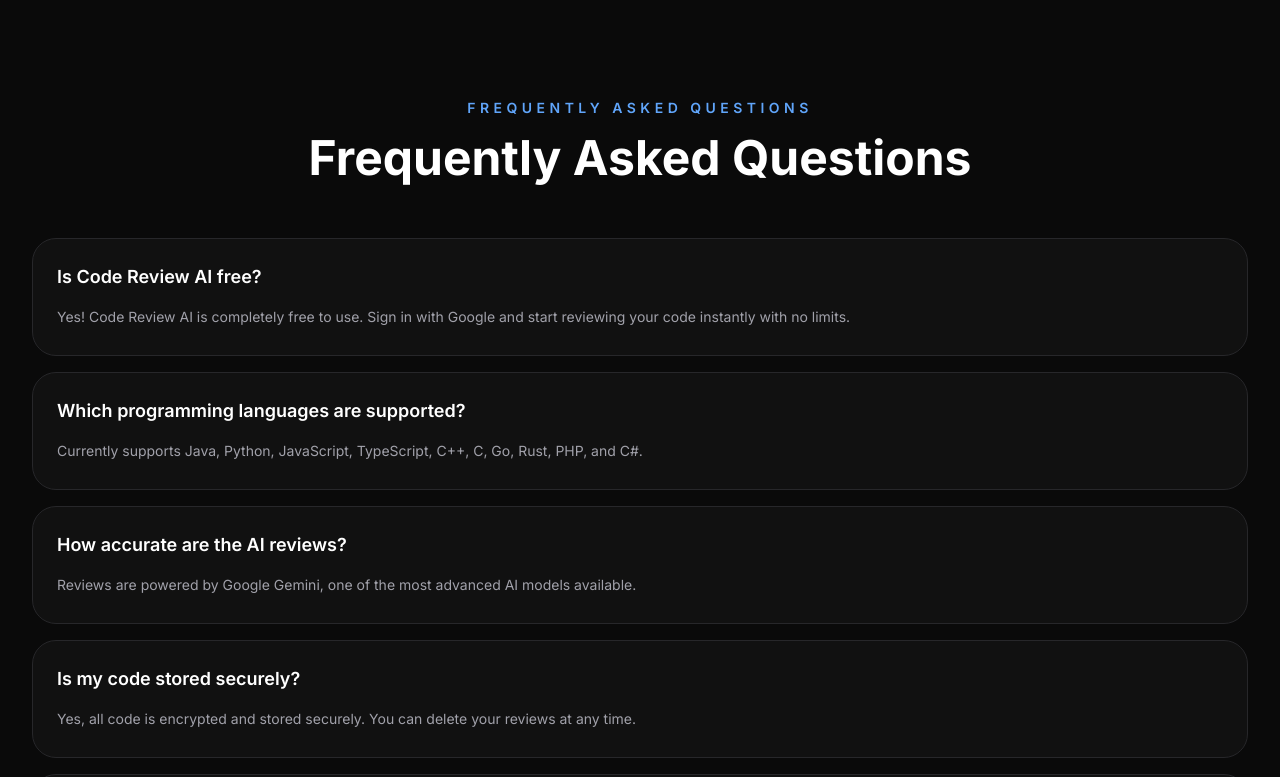
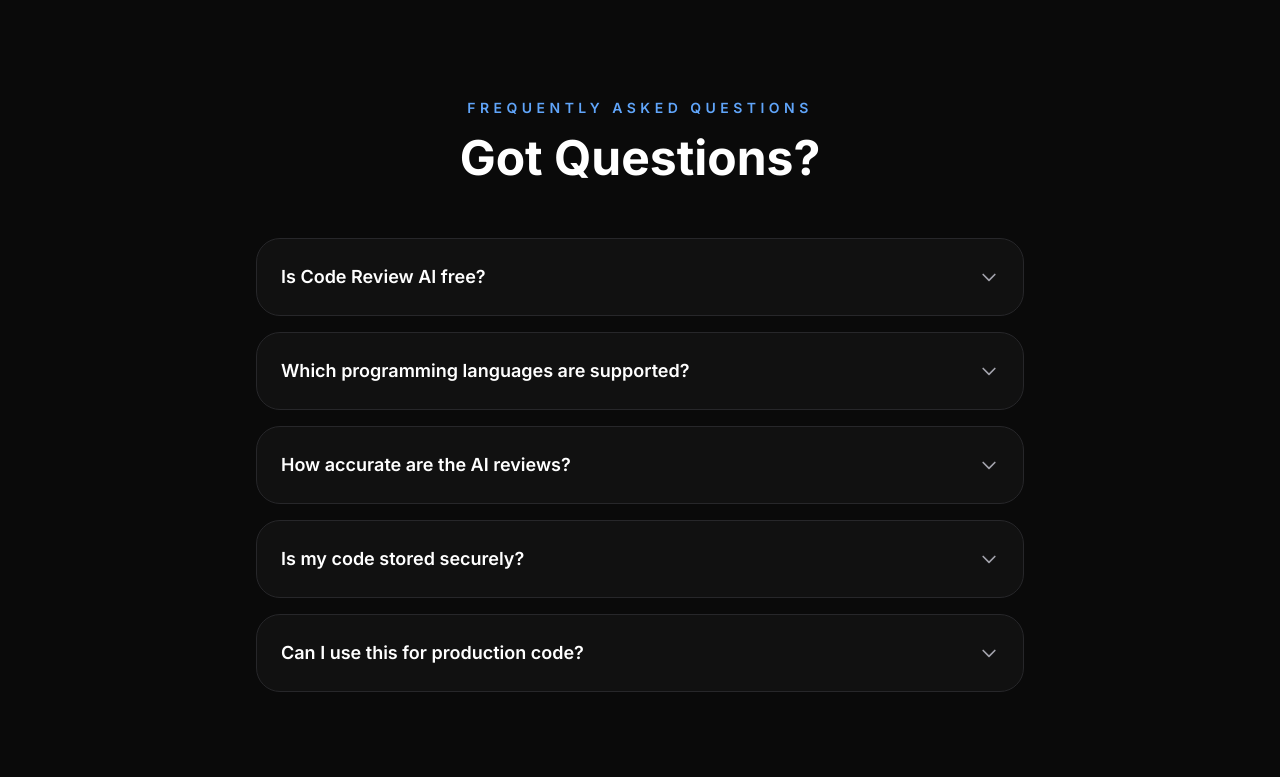
Before and after one commit to Chakshita2123/Code-Review-AI, a Next.js app: page / in a window 1280 px wide. Shown: the part 4720-5497 px from the top of the page. Built offline with nearby package versions, Linux system fonts and the light colour scheme; no server answers.

Commit message:
fix: audit fixes - remove debug logs, fix TypeScript types, FAQ accordion, MongoDB indexes

```diff
--- a/app/(dashboard)/dashboard/page.tsx
+++ b/app/(dashboard)/dashboard/page.tsx
@@ -31,6 +31,14 @@
   overallScore: number;
   bugsFound: number;
   finalVerdict: string;
+  isFavorited: boolean;
+  createdAt: string;
+};
+
+type RawReviewFromApi = {
+  _id: string;
+  language: string;
+  report: { overallScore: number; bugsFound: number; finalVerdict: string };
   isFavorited: boolean;
   createdAt: string;
 };
@@ -79,7 +87,7 @@
 }
 
 export default function DashboardPage() {
-  const { data: session } = useSession();
+  const { data: session, status } = useSession();
   const firstName = session?.user?.name?.split(' ')[0] ?? 'there';
 
   const [stats, setStats] = useState<StatData | null>(null);
@@ -91,11 +99,14 @@
   const [lastUpdated, setLastUpdated] = useState(new Date());
 
   const fetchDashboardData = useCallback(async () => {
+    if (status !== 'authenticated') return;
     try {
       const [sRes, hRes] = await Promise.all([
         fetch('/api/stats'),
         fetch('/api/history?limit=10'),
       ]);
+      if (!sRes.ok || !hRes.ok) return;
+
       const sJson = await sRes.json();
       const hJson = await hRes.json();
 
@@ -110,48 +121,51 @@
         weeklyNew: sJson.data.weeklyNew || 0,
       });
 
-      const reviews = hJson.reviews || [];
-      setRecent(reviews.map((r: any) => ({ ...r, createdAt: new Date(r.createdAt).toISOString() })));
+      const reviews: RawReviewFromApi[] = hJson.reviews || [];
+      setRecent(reviews.map((r) => ({ ...r, createdAt: new Date(r.createdAt).toISOString() })));
 
       // Trend: last 10 reviews (reverse chronological -> chronological)
-      const trendData = (hJson.reviews || [])
+      const trendRaw: Array<{ date: string; score: number }> = (reviews as RawReviewFromApi[])
         .slice(0, 10)
-        .map((r: any) => ({ date: new Date(r.createdAt).toISOString(), score: r.overallScore }))
+        .map((r) => ({ date: new Date(r.createdAt).toISOString(), score: r.report.overallScore }))
         .reverse()
-        .map((d: any) => ({ date: new Date(d.date).toLocaleDateString(), score: d.score }));
-      setTrend(trendData);
+        .map((d) => ({ date: new Date(d.date).toLocaleDateString(), score: d.score }));
+      setTrend(trendRaw);
 
       // Language distribution
       const byLang: Record<string, number> = {};
-      (hJson.reviews || []).forEach((r: any) => {
+      (reviews as RawReviewFromApi[]).forEach((r) => {
         byLang[r.language] = (byLang[r.language] || 0) + 1;
       });
       setLangDistribution(Object.keys(byLang).length ? byLang : null);
 
       setError(null);
       setLastUpdated(new Date());
-    } catch (err: any) {
-      console.error(err);
-      setError(err?.message || 'Unable to load dashboard');
+    } catch (err: unknown) {
+      console.error('Dashboard fetch failed:', err);
     } finally {
       setLoading(false);
     }
-  }, []);
+  }, [status]);
 
   // Custom polling hook
-  const useInterval = (callback: () => void, delay: number) => {
+  const useInterval = (callback: () => void, delay: number | null) => {
     const savedCallback = useRef(callback);
     useEffect(() => {
       savedCallback.current = callback;
     }, [callback]);
     useEffect(() => {
+      if (delay === null) return;
       const id = setInterval(() => savedCallback.current(), delay);
       return () => clearInterval(id);
     }, [delay]);
   };
 
-  // Poll every 30 seconds
-  useInterval(fetchDashboardData, 30000);
+  // Poll every 30 seconds only when authenticated
+  useInterval(
+    fetchDashboardData,
+    status === 'authenticated' ? 30000 : null
+  );
 
   // Listen for new review events
   useEffect(() => {
@@ -163,9 +177,11 @@
   }, [fetchDashboardData]);
 
   useEffect(() => {
-    setLoading(true);
-    void fetchDashboardData();
-  }, [fetchDashboardData]);
+    if (status === 'authenticated') {
+      setLoading(true);
+      void fetchDashboardData();
+    }
+  }, [fetchDashboardData, status]);
 
   const totalReviewsCount = useCountUp(stats?.totalReviews || 0);
   const avgScoreCount = useCountUp(Math.round(stats?.averageScore || 0));
--- a/app/(dashboard)/profile/page.tsx
+++ b/app/(dashboard)/profile/page.tsx
@@ -5,6 +5,7 @@
 import Link from 'next/link';
 import { FileCode, Loader2, Star, TrendingUp, Flame, Award, Bug, Shield, Code, Globe, MessageSquare } from 'lucide-react';
 import { formatReviewDate, formatRelativeTime } from '@/utils/formatDate';
+import type { AchievementDef } from '@/utils/achievements';
 
 interface ProfileStats {
   totalReviews: number;
@@ -31,7 +32,7 @@
 export default function ProfilePage() {
   const [profile, setProfile] = useState<ProfileData | null>(null);
   const [stats, setStats] = useState<ProfileStats | null>(null);
-  const [achievements, setAchievements] = useState<{ earned: any[]; locked: any[] } | null>(null);
+  const [achievements, setAchievements] = useState<{ earned: AchievementDef[]; locked: AchievementDef[] } | null>(null);
   const [isLoading, setIsLoading] = useState(true);
 
   useEffect(() => {
--- a/app/api/review/route.ts
+++ b/app/api/review/route.ts
@@ -40,11 +40,7 @@
 
     const roastMode = Boolean(body?.roastMode);
 
-    console.log('Reviewing:', language, 'code length:', code.length, 'roastMode:', roastMode);
-
     const report = await generateCodeReview(code, language, roastMode);
-    console.log('API response report keys:', report ? Object.keys(report) : 'null');
-    console.log('Setting report:', report);
 
     const user = await getOrCreateUser(auth.session.user);
 
@@ -67,7 +63,6 @@
     }
 
     const responsePayload = { success: true, reviewId, report, improvedCode: null };
-    console.log('Full API response:', responsePayload);
     return NextResponse.json(responsePayload);
   } catch (error) {
     console.error('Review submission failed:', error);
--- a/app/api/review/stream/route.ts
+++ b/app/api/review/stream/route.ts
@@ -5,8 +5,16 @@
 import User from '@/models/User';
 import { GoogleGenerativeAI } from '@google/generative-ai';
 
+interface StreamSession {
+  user: {
+    email?: string | null;
+    name?: string | null;
+    image?: string | null;
+  };
+}
+
 export async function POST(request: NextRequest) {
-  const session = (await auth()) as any;
+  const session = (await auth()) as StreamSession | null;
   if (!session?.user?.email) {
     return NextResponse.json({ error: 'Unauthorized' }, { status: 401 });
   }
--- a/components/chat/ChatWindow.tsx
+++ b/components/chat/ChatWindow.tsx
@@ -1,3 +1,23 @@
-export function ChatWindow() {
-  return <div className="rounded-lg border border-border bg-card p-4">Chat Window</div>;
+'use client';
+
+import { type ReactNode } from 'react';
+
+interface ChatWindowProps {
+  children?: ReactNode;
+  className?: string;
 }
+
+/**
+ * ChatWindow — reusable container for the AI chat interface.
+ * Provides the styled frame (flex column, full height, dark bg)
+ * that wraps message list, typing indicators, and input area.
+ */
+export function ChatWindow({ children, className = '' }: ChatWindowProps) {
+  return (
+    <div
+      className={`flex flex-col h-full overflow-hidden rounded-2xl border border-zinc-800 bg-[#0A0A0A] ${className}`}
+    >
+      {children}
+    </div>
+  );
+}
--- a/components/landing/FAQ.tsx
+++ b/components/landing/FAQ.tsx
@@ -1,5 +1,6 @@
 'use client';
 
+import { useState } from 'react';
 import { motion } from 'framer-motion';
 
 const faqs = [
@@ -25,28 +26,55 @@
   },
 ];
 
+function FAQItem({ item, index }: { item: { question: string; answer: string }; index: number }) {
+  const [open, setOpen] = useState(false);
+
+  return (
+    <motion.div
+      initial={{ opacity: 0, y: 24 }}
+      whileInView={{ opacity: 1, y: 0 }}
+      viewport={{ once: true, amount: 0.2 }}
+      transition={{ duration: 0.6, delay: index * 0.05 }}
+      className="rounded-3xl border border-zinc-800 bg-[#111111] overflow-hidden"
+    >
+      <button
+        type="button"
+        onClick={() => setOpen((prev) => !prev)}
+        className="flex w-full items-center justify-between p-6 text-left transition hover:bg-white/[0.02]"
+        aria-expanded={open}
+      >
+        <h3 className="text-lg font-semibold text-white pr-4">{item.question}</h3>
+        <span
+          className={`shrink-0 text-zinc-400 transition-transform duration-300 ${open ? 'rotate-180' : ''}`}
+          aria-hidden
+        >
+          <svg className="h-5 w-5" fill="none" viewBox="0 0 24 24" stroke="currentColor" strokeWidth={2}>
+            <path strokeLinecap="round" strokeLinejoin="round" d="M19 9l-7 7-7-7" />
+          </svg>
+        </span>
+      </button>
+
+      <div
+        className={`overflow-hidden transition-all duration-300 ease-in-out ${open ? 'max-h-96 opacity-100' : 'max-h-0 opacity-0'}`}
+      >
+        <p className="px-6 pb-6 text-sm leading-7 text-zinc-400">{item.answer}</p>
+      </div>
+    </motion.div>
+  );
+}
+
 export function FAQ() {
   return (
     <section className="relative z-10 py-24 text-white">
       <div className="mx-auto max-w-7xl px-4 sm:px-6 lg:px-8">
         <div className="mx-auto max-w-2xl text-center">
           <p className="text-sm font-semibold uppercase tracking-[0.32em] text-blue-400">Frequently Asked Questions</p>
-          <h2 className="mt-4 text-4xl font-bold sm:text-5xl">Frequently Asked Questions</h2>
+          <h2 className="mt-4 text-4xl font-bold sm:text-5xl">Got Questions?</h2>
         </div>
 
-        <div className="mt-14 space-y-4">
+        <div className="mt-14 space-y-4 max-w-3xl mx-auto">
           {faqs.map((item, index) => (
-            <motion.div
-              key={item.question}
-              initial={{ opacity: 0, y: 24 }}
-              whileInView={{ opacity: 1, y: 0 }}
-              viewport={{ once: true, amount: 0.2 }}
-              transition={{ duration: 0.6, delay: index * 0.05 }}
-              className="rounded-3xl border border-zinc-800 bg-[#111111] p-6"
-            >
-              <h3 className="text-lg font-semibold text-white">{item.question}</h3>
-              <p className="mt-3 text-sm leading-7 text-zinc-400">{item.answer}</p>
-            </motion.div>
+            <FAQItem key={item.question} item={item} index={index} />
           ))}
         </div>
       </div>
--- a/components/review/DeveloperReport.tsx
+++ b/components/review/DeveloperReport.tsx
@@ -76,8 +76,6 @@
   language,
   isRoastMode,
 }: DeveloperReportProps) {
-  console.log('DeveloperReport rendering, score:', report?.overallScore)
-  console.log('Summary starts with ERROR:', report?.summary?.startsWith('ERROR:'))
   const [isExporting, setIsExporting] = useState(false);
   const [showExplanationModal, setShowExplanationModal] = useState(false);
   const [showComparison, setShowComparison] = useState(false);
@@ -87,7 +85,7 @@
 
 
 
-  const isRoast = isRoastMode || (report as any).isRoastMode;
+  const isRoast = isRoastMode || report.isRoastMode;
   const scoreTone = report.overallScore > 80 ? 'green' : report.overallScore > 60 ? 'yellow' : 'red';
 
   const hasApproaches = approaches && approaches.length > 0;
--- a/lib/auth.ts
+++ b/lib/auth.ts
@@ -11,5 +11,8 @@
   auth: (...args: unknown[]) => Promise<unknown>;
 };
 
-export const { handlers, signIn, signOut, auth } = nextAuth(authConfig as Record<string, unknown>);
+export const { handlers, signIn, signOut, auth } = nextAuth({
+  trustHost: true,
+  ...authConfig,
+} as Record<string, unknown>);
 export const { GET, POST } = handlers;
--- a/models/User.ts
+++ b/models/User.ts
@@ -21,6 +21,8 @@
   { timestamps: true },
 );
 
+UserSchema.index({ email: 1 });
+
 const User = (models.User as mongoose.Model<IUser>) || model<IUser>('User', UserSchema);
 
 export default User;
--- a/types/index.ts
+++ b/types/index.ts
@@ -27,6 +27,7 @@
   securityIssues: string[];
   suggestedImprovements: string[];
   finalVerdict: string;
+  isRoastMode?: boolean;
 }
 
 export interface IApproach {
```
Also changed, not shown: lib/gemini.ts (+4 -7 lines).
